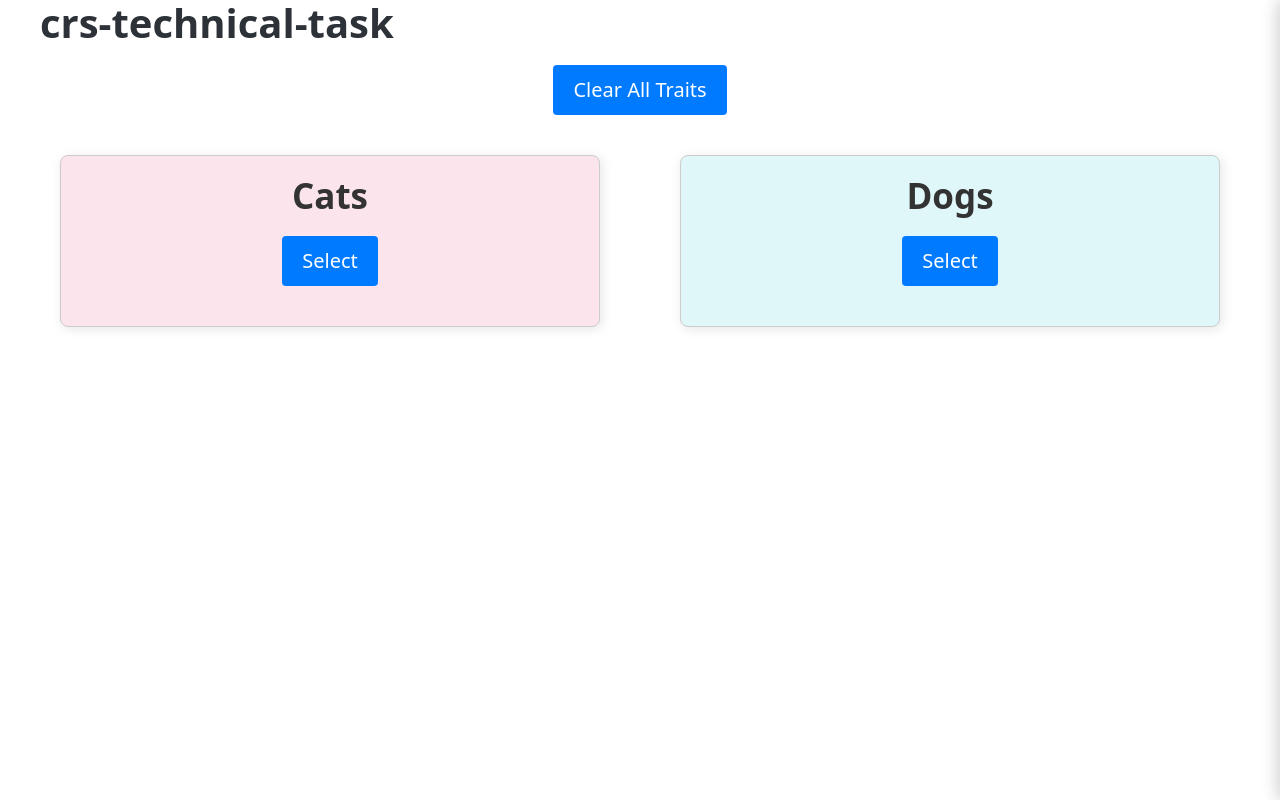
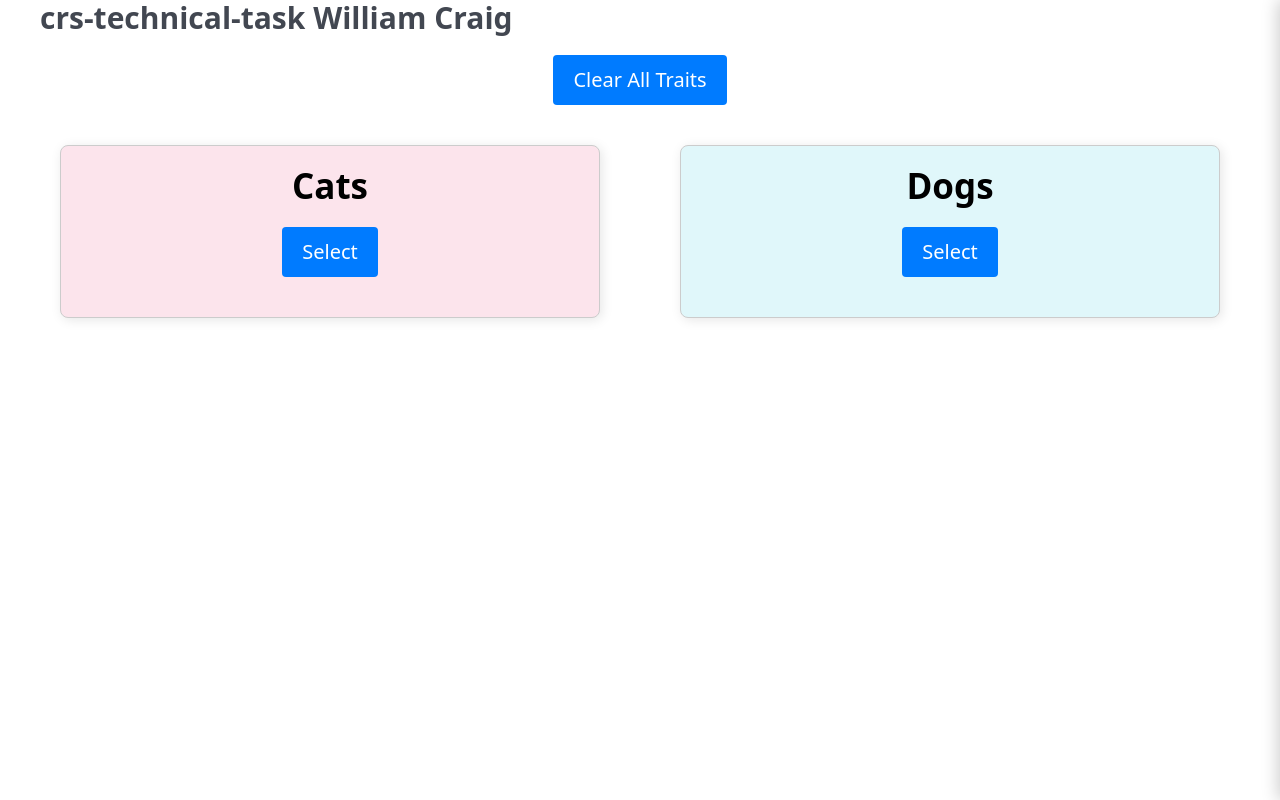
Before and after one commit to will-craig/crs-technical-task, an Angular app: page / in a window 1280 px wide. Built offline with nearby package versions, Linux system fonts and the light colour scheme.

Commit message:
style: unify text color across components and update button label in editor

```diff
--- a/src/app/app.css
+++ b/src/app/app.css
@@ -1,43 +1,54 @@
+
 .card {
     margin: 20px;
     padding: 20px;
     border: 1px solid #ccc;
     border-radius: 8px;
     box-shadow: 2px 2px 12px rgba(0, 0, 0, 0.1);
+    color: #000;
+}
 
-}
 
 .dogs {
     background-color: #e0f7fa;
     border: px solid #b2ebf2;
     float: inline-end;
     width: 45%;
+    color: #000;
 }
+
 
 .cats {
     background-color: #fce4ec;
     border: 1px solid #f8bbd0;
     float: inline-start;
     width: 45%;
+    color: #000;
 }
+
 
 h2 {
     text-align: center;
-    color: #333;
+    color: #000;
 }
+
 
 ul {
     list-style-type: none;
     padding: 0;
     margin: 0;
+    color: #000;
 }
+
 
 li {
     margin: 10px 0;
     padding: 10px;
     border-bottom: 1px solid #ccc;
     list-style: none;
+    color: #000;
 }
+
 
 .animals-list {
     margin: 20px;
@@ -45,6 +56,7 @@ li {
     border: 1px solid #ccc;
     border-radius: 8px;
     box-shadow: 2px 2px 12px rgba(0, 0, 0, 0.1);
+    color: #000;
 }
 
 button {
--- a/src/app/app.html
+++ b/src/app/app.html
@@ -1,5 +1,5 @@
 <main class="container">
-  <h1>{{ title() }}</h1>
+  <h3>{{ title() }} William Craig</h3>
   <button type="button" class="clear-all" (click)="clearAnimalTraits()">Clear All Traits</button>
   <div class="dogs animals-list">
     <h2>Dogs</h2>
--- a/src/app/app.ts
+++ b/src/app/app.ts
@@ -1,5 +1,4 @@
 import { Component, signal } from '@angular/core';
-import { RouterOutlet } from '@angular/router';
 import { Animal } from './domain/models/animal.model';
 import { Trait } from './domain/models/traits.model';
 import { AnimalType } from './domain/enums/animal-types.enum';
--- a/src/app/components/editor/editor.css
+++ b/src/app/components/editor/editor.css
@@ -1,3 +1,6 @@
+li, h1, h2, h3, h4 {
+  color: #000;
+}
 .traits-controls {
   margin-bottom: 0.5em;
   display: flex;
@@ -125,6 +128,7 @@ button[type="submit"]:hover, button[type="submit"]:focus {
 
 /* Drawer panel */
 .drawer {
+  color: #000;
   position: fixed;
   top: 0;
   right: 0;
@@ -151,6 +155,7 @@ button[type="submit"]:hover, button[type="submit"]:focus {
 
 /* Header + content */
 .drawer__header {
+  color: #000;
   display: flex;
   align-items: center;
   justify-content: space-between;
@@ -159,6 +164,7 @@ button[type="submit"]:hover, button[type="submit"]:focus {
   border-bottom: 1px solid #eee;
 }
 .drawer__title {
+  color: #000;
   margin: 0;
   font-size: 1.1rem;
   font-weight: 600;
@@ -170,6 +176,10 @@ button[type="submit"]:hover, button[type="submit"]:focus {
   cursor: pointer;
 }
 .drawer__content {
+  color: #000;
+  color: #000;
+  color: #000;
+  color: #000;
   padding: 1rem 1.25rem;
   overflow: auto;
   flex: 1;
--- a/src/app/components/editor/editor.html
+++ b/src/app/components/editor/editor.html
@@ -32,7 +32,7 @@
                 {{ trait.name }}
                 <button type="button" (click)="moveTraitUp($index)">↑</button>
                 <button type="button" (click)="moveTraitDown($index)">↓</button>
-                <button type="button" (click)="removeTraitFromSelected(trait)">Remove</button>
+                <button type="button" (click)="removeTraitFromSelected(trait)">x</button>
               </li>
             }
           </ul>
```
